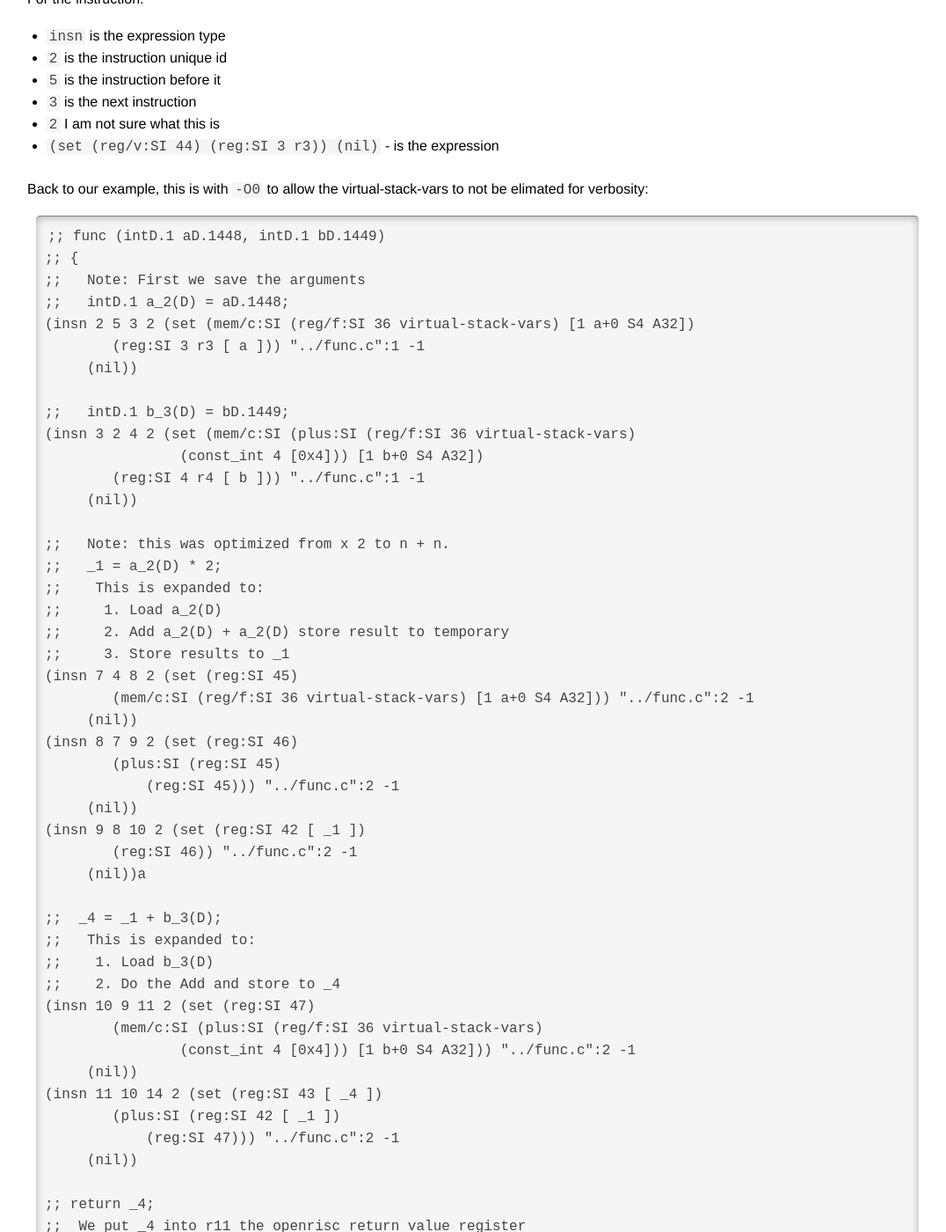
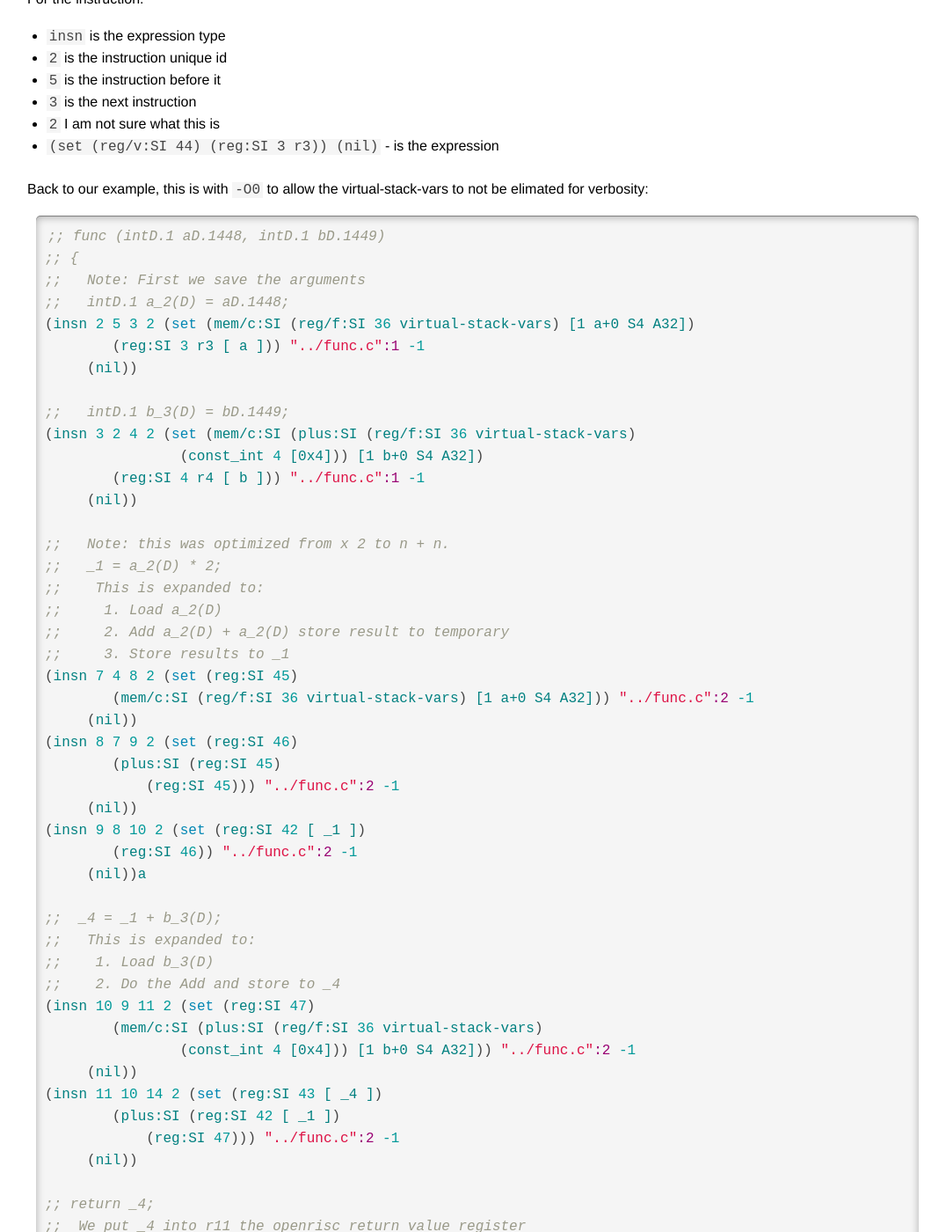
Before and after one commit to stffrdhrn/stffrdhrn.github.io, a Jekyll site: the page built from _posts/2018-06-03-gcc_passes.md, in a window 1280 px wide and 1400 px high, scrolled down 3554 px. Shown: the whole window at 88% size, without its empty margins (97-1173 px from the left). Built offline with Jekyll 4.4.1, drawn with Linux system fonts in a browser that asks for light colours; comment, search, counter and statistics services are not loaded; some of the changed text lies outside the part shown.

Commit message:
gcc:passes a few cleanups

````diff
--- a/_posts/2018-06-03-gcc_passes.md
+++ b/_posts/2018-06-03-gcc_passes.md
@@ -142,7 +142,7 @@ An important tree passes is [Static Single Assignment](https://en.wikipedia.org/
 each variable will be assigned only once, this helps simplify the tree for analysis
 and later RTL steps like register allocation.
 
-```GIMPLE
+{% highlight c %}
 func (intD.1 aD.1448, intD.1 bD.1449)
 {
   intD.1 a_2(D) = aD.1448;
@@ -154,7 +154,7 @@ func (intD.1 aD.1448, intD.1 bD.1449)
   _4 = _1 + b_3(D);
   return _4;
 }
-```
+{% endhighlight %}
 
 ### Expand Output
 
@@ -180,7 +180,7 @@ For the instruction:
 Back to our example, this is with `-O0` to allow the virtual-stack-vars to not
 be elimated for verbosity:
 
-```Scheme
+{% highlight lisp %}
 ;; func (intD.1 aD.1448, intD.1 bD.1449)
 ;; {
 ;;   Note: First we save the arguments
@@ -235,7 +235,7 @@ be elimated for verbosity:
      (nil))
 (insn 19 18 0 2 (use (reg/i:SI 11 r11)) "../func.c":3 -1
      (nil))
-```
+{% endhighlight %}
 
 ## The Virtual Register Pass
 
@@ -263,7 +263,7 @@ pointer does not point to stack variables (it points to the function incoming
 arguments).  The placeholder is needed by GCC but it will be eliminated later.
 One some arechitecture this will be a real register at this point.
 
-```Scheme
+{% highlight lisp %}
 ;; Here we see virtual-stack-vars replaced with ?fp.
 (insn 2 5 3 2 (set (mem/c:SI (reg/f:SI 33 ?fp) [1 a+0 S4 A32])
         (reg:SI 3 r3 [ a ])) "../func.c":1 16 {*movsi_internal}
@@ -287,7 +287,7 @@ One some arechitecture this will be a real register at this point.
                 (const_int 4 [0x4])) [1 b+0 S4 A32])) "../func.c":2 16 {*movsi_internal}
      (nil))
 ;; ...
-```
+{% endhighlight %}
 
 ## The Split and Combine Passes
 
@@ -332,7 +332,10 @@ The LRA pass code is around 22,000 lines of code.
 
 ### IRA Pass Output
 
-```Scheme
+We do not see many changes during the IRA pass in this example but it has prepared
+us for the next step, LRA/reload.
+
+{% highlight lisp %}
 (insn 21 5 2 2 (set (reg:SI 41)
         (unspec_volatile:SI [
                 (const_int 0 [0])
@@ -366,7 +369,7 @@ The LRA pass code is around 22,000 lines of code.
                 (const_int 4 [0x4])) [1 b+0 S4 A32])) "../func.c":2 16 {*movsi_internal}
      (nil))
 ;; ...
-```
+{% endhighlight %}
 
 ## The LRA Pass (Reload)
 
@@ -436,17 +439,17 @@ To understand what is going on we should look at what is `insn 2`, from our
 input.  This is a set instruction having a destination of memory and a source
 of register type, or `"m,r"`.
 
-```
+{% highlight lisp %}
 (insn 2 21 3 2 (set (mem/c:SI (reg/f:SI 33 ?fp) [1 a+0 S4 A32])
         (reg:SI 3 r3 [ a ])) "../func.c":1 16 {*movsi_internal}
      (expr_list:REG_DEAD (reg:SI 3 r3 [ a ])
         (nil)))
-```
+{% endhighlight %}
 
 RTL from .md file of our `*movsi_internal` instruction.  The alternatives are the
 constraints, i.e. `"=r,r,r,r, m,r"`.
 
-```
+{% highlight lisp %}
 (define_insn "*mov<I:mode>_internal"
   [(set (match_operand:I 0 "nonimmediate_operand" "=r,r,r,r, m,r")
         (match_operand:I 1 "input_operand"        " r,M,K,I,rO,m"))]
@@ -460,7 +463,8 @@ constraints, i.e. `"=r,r,r,r, m,r"`.
    l.s<I:ldst>\t%0, %r1
    l.l<I:ldst>z\t%0, %1"
   [(set_attr "type" "alu,alu,alu,alu,st,ld")])
-```
+{% endhighlight %}
+
 The constraints matching interates over the alternatives.   As we remember forom above we are trying to match `m,r`.  We can see:
 
  - `alt=0` - this shows 1 loser because alt 0 `r,r` vs `m,r` has one match and
@@ -477,7 +481,7 @@ After this we know exactly which target instructions for each is neded.
 Finally we can see here at the end of Reload all registers are real.   The output
 at this point is pretty much ready for assembly output.
 
-```Scheme
+{% highlight lisp %}
 (insn 21 5 2 2 (set (reg:SI 16 r17 [41])
         (unspec_volatile:SI [
                 (const_int 0 [0])
@@ -508,7 +512,7 @@ at this point is pretty much ready for assembly output.
                 (const_int -12 [0xfffffffffffffff4])) [1 b+0 S4 A32])) "../func.c":2 16 {*movsi_internal}
      (nil))
 ;; ...
-```
+{% endhighlight %}
 
 ## Conclusion
 
````
